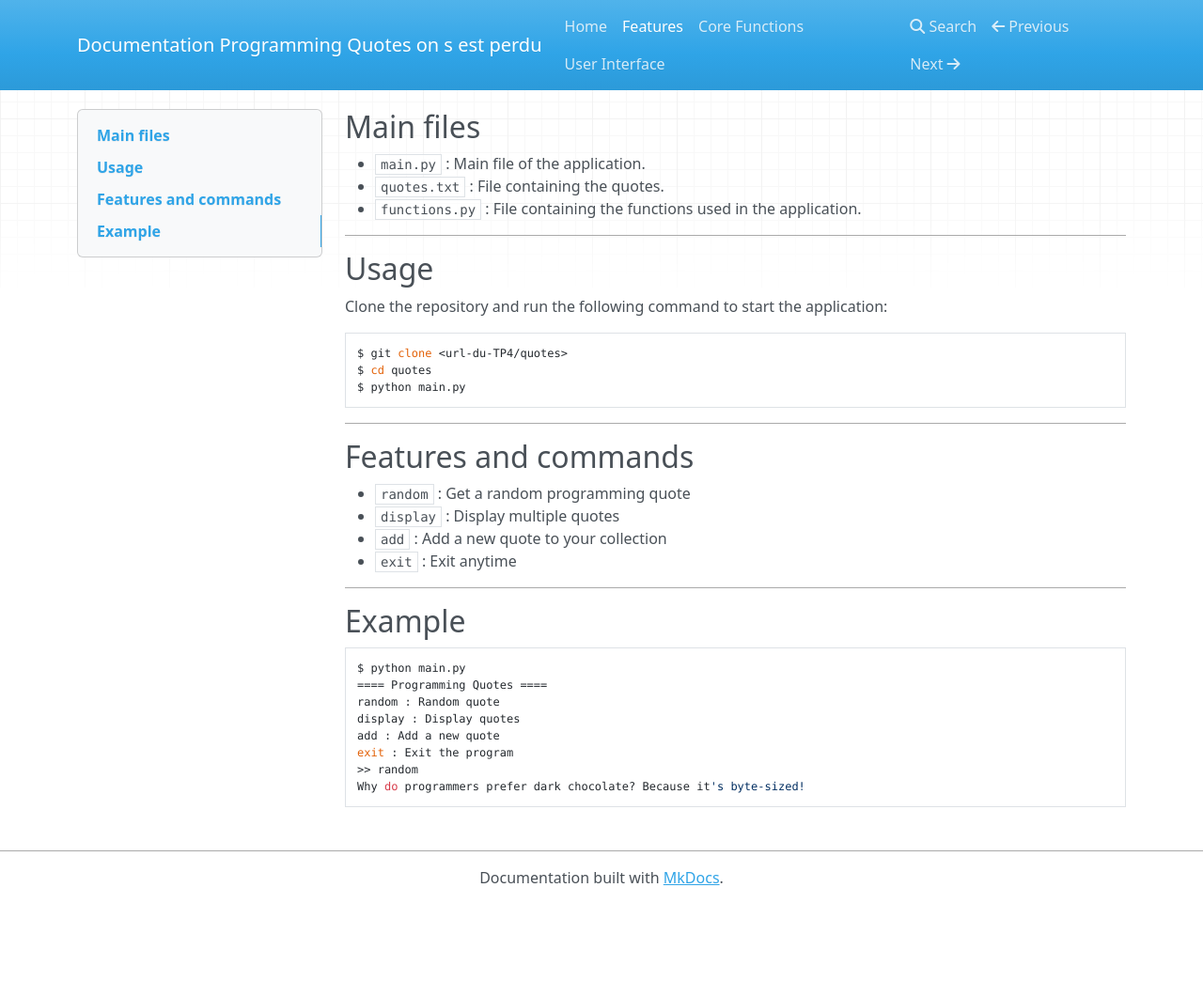
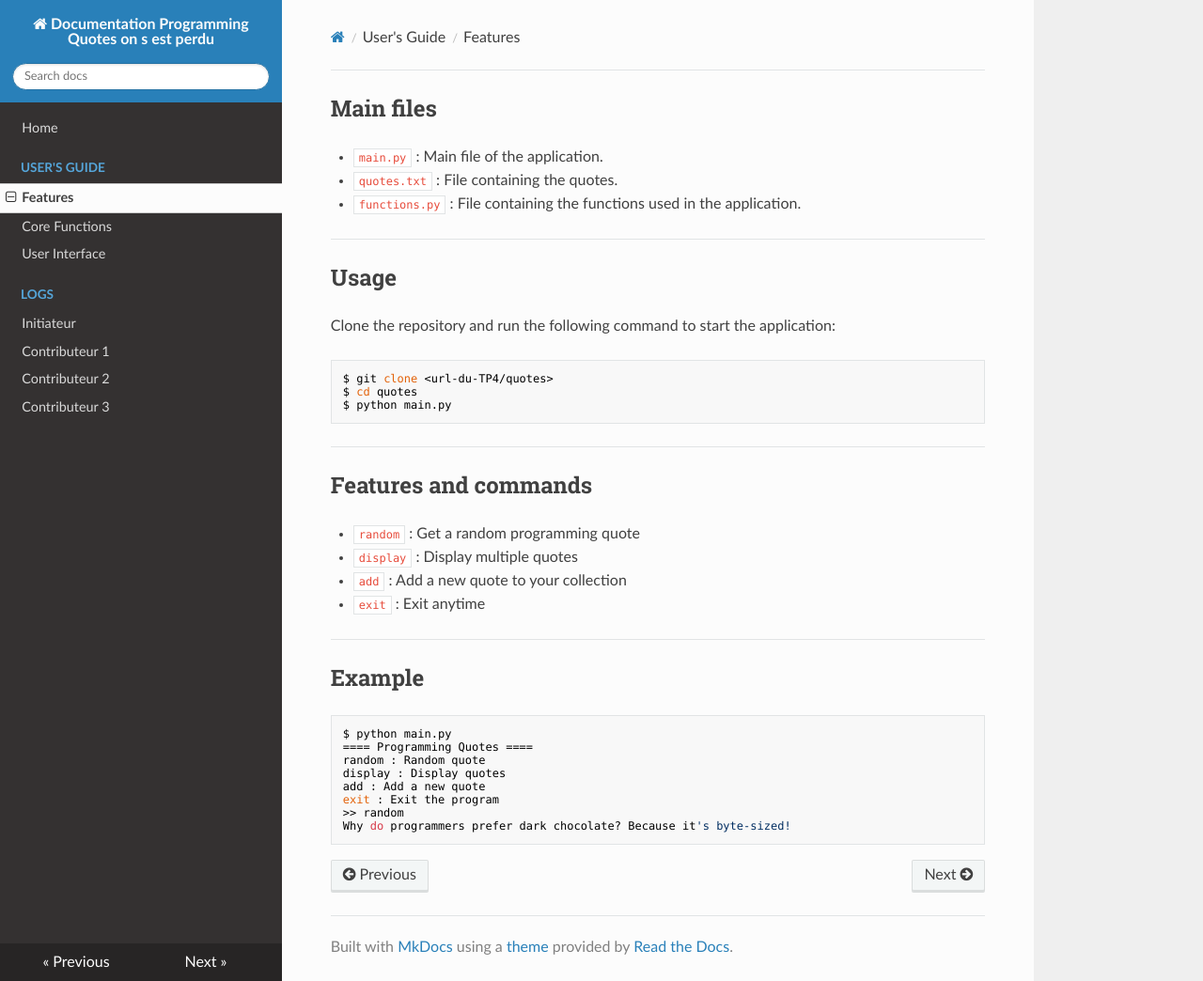
Before and after one commit to TI204/quotes-docs-on-s-est-perdu, an MkDocs documentation site: the page built from docs/features/features.md, in a window 1280 px wide and 1044 px high. Shown: the whole window at 94% size. Built offline with MkDocs 1.6.1, drawn with Linux system fonts in a browser that asks for light colours; nearby versions of some CDN libraries.

Commit message:
Refactor documentation and pushed log initateur

```diff
--- a/mkdocs.yml
+++ b/mkdocs.yml
@@ -2,6 +2,14 @@ site_name: Documentation Programming Quotes on s est perdu
 
 nav:
   - Home: index.md
-  - Features: features.md
-  - Core Functions: functions.md
-  - User Interface: user-interface.md
+  - User's Guide:
+      - Features: features/features.md
+      - Core Functions: features/functions.md
+      - User Interface: features/user-interface.md
+  - Logs:
+      - Initiateur: logs/log-initiateur.md
+      - Contributeur 1: logs/log-contributeur-1.md
+      - Contributeur 2: logs/log-contributeur-2.md
+      - Contributeur 3: logs/log-contributeur-3.md
+
+theme: readthedocs
```
Also changed, not shown: docs/logs/log-initiateur.md (added, +6 -0 lines), docs/features/features.md (renamed from docs/features.md), docs/features/functions.md (renamed from docs/functions.md), docs/features/user-interface.md (renamed from docs/user-interface.md).
